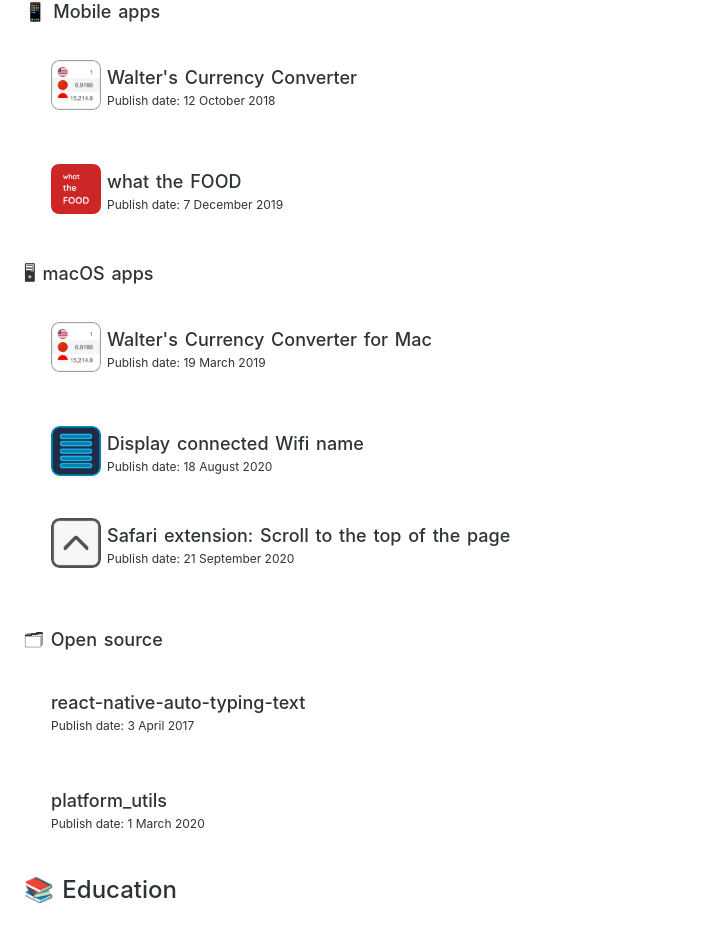
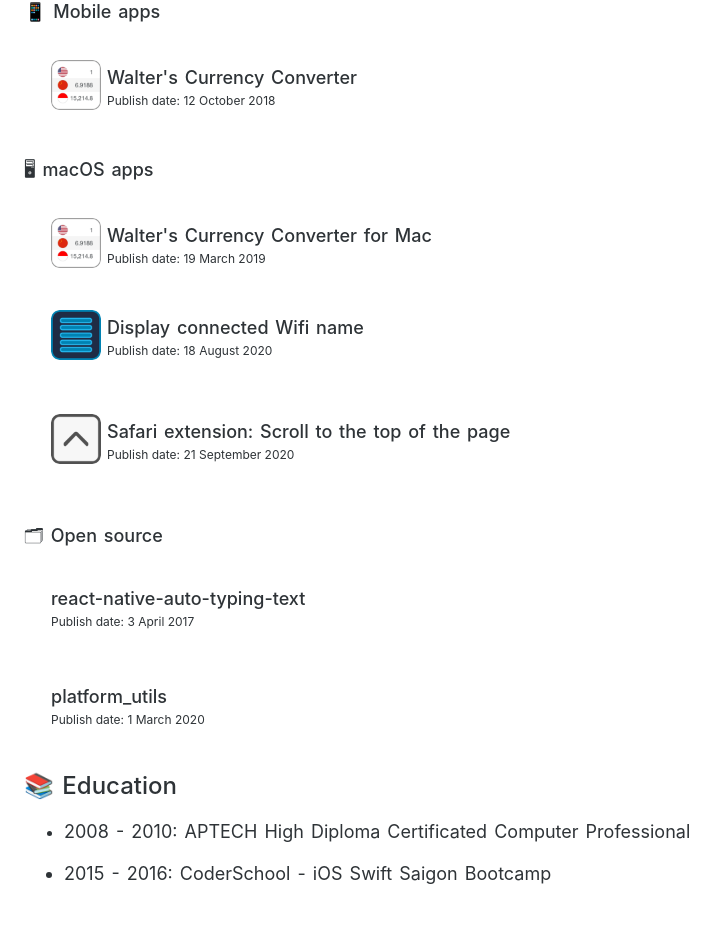
Before and after one commit to ngothanhtai/ngothanhtai.github.io, a React (Create React App) app: page / in a window 1280 px wide. Shown: the part 1733-2659 px from the top of the page, without its empty margins (0-728 px from the left). Built offline with nearby package versions, Linux system fonts and the light colour scheme.

Commit message:
update side projects

```diff
--- a/src/components/SideProjects/SideProjects.tsx
+++ b/src/components/SideProjects/SideProjects.tsx
@@ -18,14 +18,14 @@
       window.open(url, "_blank");
     },
   },
-  {
-    publishDate: "7 December 2019",
-    name: "what the FOOD",
-    url: "https://onelink.to/3gq6hx",
-    content: <WhatTheFOOD />,
-    anchorHash: "what-the-FOOD",
-    icon: Images.sideProjects.whatTheFOOD,
-  },
+  // {
+  //   publishDate: "7 December 2019",
+  //   name: "what the FOOD",
+  //   url: "https://onelink.to/3gq6hx",
+  //   content: <WhatTheFOOD />,
+  //   anchorHash: "what-the-FOOD",
+  //   icon: Images.sideProjects.whatTheFOOD,
+  // },
   // {
   //   publishDate: "13 June 2020",
   //   name: "My Gay Life (MGL) - Gay chat",
```
Also changed, not shown: 8 other files (tests, documents, lock files or other folders).
